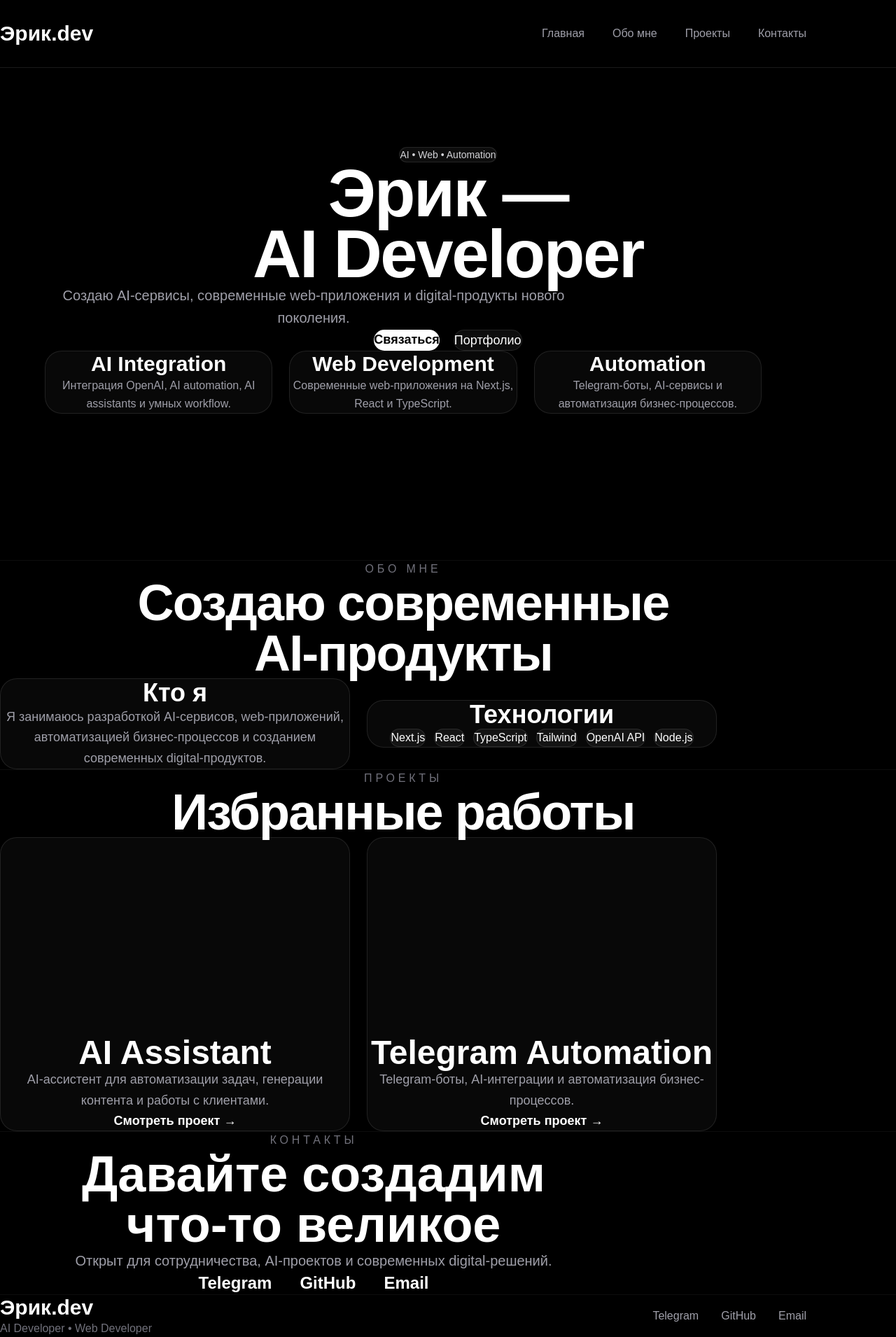
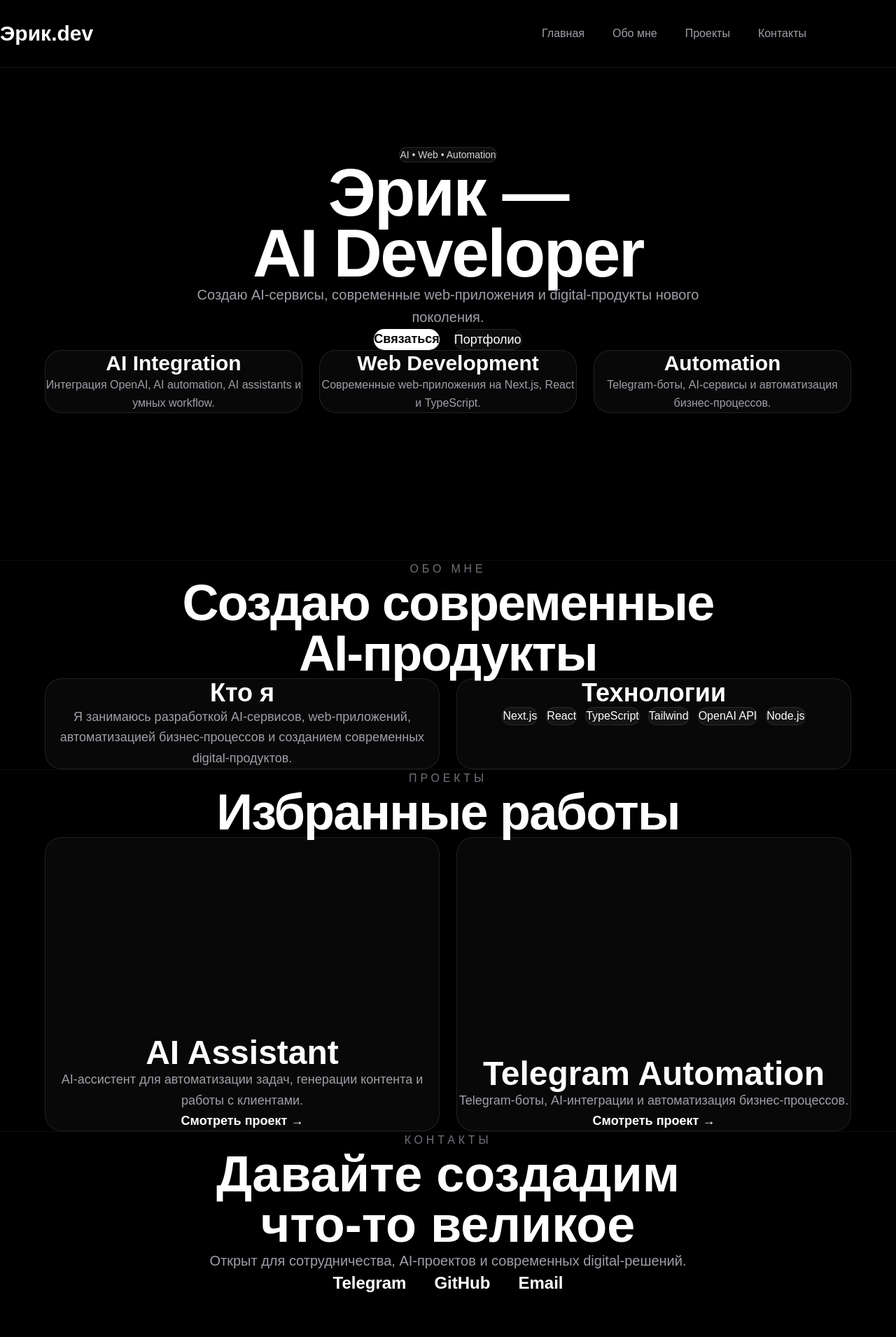
Before and after one commit to errorkorolevsky/eric-portfolio, a Next.js app: page / in a window 1280 px wide. Shown: the whole page at 70% size. After the commit the page ends 1849 px from the top, so only its background shows below. Built offline with nearby package versions, Linux system fonts and the light colour scheme.

Commit message:
real full center layout

```diff
--- a/app/page.tsx
+++ b/app/page.tsx
@@ -15,7 +15,7 @@ export default function Home() {
               Эрик.dev
             </h1>
 
-            <nav className="hidden md:flex items-center gap-10 text-zinc-400">
+            <nav className="hidden md:flex gap-10 text-zinc-400">
               <a href="#hero" className="hover:text-white transition">
                 Главная
               </a>
@@ -42,16 +42,16 @@ export default function Home() {
         id="hero"
         className="min-h-screen flex items-center justify-center pt-32"
       >
-        <div className="max-w-6xl mx-auto px-6 w-full">
+        <div className="w-full max-w-6xl mx-auto px-6">
 
           <motion.div
-            initial={{ opacity: 0, y: 80 }}
+            initial={{ opacity: 0, y: 60 }}
             animate={{ opacity: 1, y: 0 }}
             transition={{ duration: 1 }}
-            className="text-center"
+            className="flex flex-col items-center text-center"
           >
 
-            <div className="inline-flex items-center rounded-full border border-white/10 bg-white/5 px-5 py-2 text-sm text-zinc-300 mb-8">
+            <div className="mb-8 px-5 py-2 rounded-full border border-white/10 bg-white/5 text-sm text-zinc-300">
               AI • Web • Automation
             </div>
 
@@ -61,7 +61,7 @@ export default function Home() {
               AI Developer
             </h1>
 
-            <p className="mt-10 max-w-3xl mx-auto text-zinc-400 text-xl leading-relaxed">
+            <p className="mt-10 max-w-3xl text-zinc-400 text-xl leading-relaxed">
               Создаю AI-сервисы, современные web-приложения
               и digital-продукты нового поколения.
             </p>
@@ -87,9 +87,9 @@ export default function Home() {
           </motion.div>
 
           {/* HERO CARDS */}
-          <div className="grid md:grid-cols-3 gap-6 mt-24 max-w-5xl mx-auto place-items-center">
+          <div className="mt-24 grid grid-cols-1 md:grid-cols-3 gap-6">
 
-            <div className="w-full rounded-3xl border border-white/10 bg-white/[0.03] p-8 text-center">
+            <div className="rounded-3xl border border-white/10 bg-white/[0.03] p-8 text-center">
               <h3 className="text-3xl font-bold mb-4">
                 AI Integration
               </h3>
@@ -100,7 +100,7 @@ export default function Home() {
               </p>
             </div>
 
-            <div className="w-full rounded-3xl border border-white/10 bg-white/[0.03] p-8 text-center">
+            <div className="rounded-3xl border border-white/10 bg-white/[0.03] p-8 text-center">
               <h3 className="text-3xl font-bold mb-4">
                 Web Development
               </h3>
@@ -111,7 +111,7 @@ export default function Home() {
               </p>
             </div>
 
-            <div className="w-full rounded-3xl border border-white/10 bg-white/[0.03] p-8 text-center">
+            <div className="rounded-3xl border border-white/10 bg-white/[0.03] p-8 text-center">
               <h3 className="text-3xl font-bold mb-4">
                 Automation
               </h3>
@@ -130,9 +130,9 @@ export default function Home() {
       {/* ABOUT */}
       <section
         id="about"
-        className="py-32 border-t border-white/5"
+        className="py-32 border-t border-white/5 flex justify-center"
       >
-        <div className="max-w-6xl mx-auto px-6 text-center">
+        <div className="w-full max-w-6xl px-6 flex flex-col items-center text-center">
 
           <p className="uppercase tracking-[0.3em] text-zinc-500 mb-6">
             Обо мне
@@ -144,9 +144,9 @@ export default function Home() {
             AI-продукты
           </h2>
 
-          <div className="grid md:grid-cols-2 gap-6 mt-20 max-w-5xl mx-auto place-items-center">
+          <div className="mt-20 w-full grid grid-cols-1 md:grid-cols-2 gap-6">
 
-            <div className="w-full rounded-3xl border border-white/10 bg-white/[0.03] p-10 text-center">
+            <div className="rounded-3xl border border-white/10 bg-white/[0.03] p-10 text-center">
               <h3 className="text-4xl font-bold mb-6">
                 Кто я
               </h3>
@@ -159,7 +159,7 @@ export default function Home() {
               </p>
             </div>
 
-            <div className="w-full rounded-3xl border border-white/10 bg-white/[0.03] p-10 text-center">
+            <div className="rounded-3xl border border-white/10 bg-white/[0.03] p-10 text-center">
               <h3 className="text-4xl font-bold mb-6">
                 Технологии
               </h3>
@@ -193,9 +193,9 @@ export default function Home() {
       {/* PROJECTS */}
       <section
         id="projects"
-        className="py-32 border-t border-white/5"
+        className="py-32 border-t border-white/5 flex justify-center"
       >
-        <div className="max-w-6xl mx-auto px-6 text-center">
+        <div className="w-full max-w-6xl px-6 flex flex-col items-center text-center">
 
           <p className="uppercase tracking-[0.3em] text-zinc-500 mb-6">
             Проекты
@@ -205,9 +205,9 @@ export default function Home() {
             Избранные работы
           </h2>
 
-          <div className="grid md:grid-cols-2 gap-6 mt-20 max-w-5xl mx-auto place-items-center">
+          <div className="mt-20 w-full grid grid-cols-1 md:grid-cols-2 gap-6">
 
-            <div className="w-full rounded-3xl border border-white/10 bg-white/[0.03] p-10 min-h-[420px] flex flex-col justify-end text-center">
+            <div className="rounded-3xl border border-white/10 bg-white/[0.03] p-10 min-h-[420px] flex flex-col justify-end text-center">
               <h3 className="text-5xl font-bold mb-5">
                 AI Assistant
               </h3>
@@ -217,15 +217,12 @@ export default function Home() {
                 генерации контента и работы с клиентами.
               </p>
 
-              <a
-                href="#"
-                className="text-lg font-semibold hover:text-zinc-400 transition"
-              >
+              <a href="#" className="text-lg font-semibold">
                 Смотреть проект →
               </a>
             </div>
 
-            <div className="w-full rounded-3xl border border-white/10 bg-white/[0.03] p-10 min-h-[420px] flex flex-col justify-end text-center">
+            <div className="rounded-3xl border border-white/10 bg-white/[0.03] p-10 min-h-[420px] flex flex-col justify-end text-center">
               <h3 className="text-5xl font-bold mb-5">
                 Telegram Automation
               </h3>
@@ -235,10 +232,7 @@ export default function Home() {
                 и автоматизация бизнес-процессов.
               </p>
 
-              <a
-                href="#"
-                className="text-lg font-semibold hover:text-zinc-400 transition"
-              >
+              <a href="#" className="text-lg font-semibold">
                 Смотреть проект →
               </a>
             </div>
@@ -251,9 +245,9 @@ export default function Home() {
       {/* CONTACT */}
       <section
         id="contact"
-        className="py-32 border-t border-white/5"
+        className="py-32 border-t border-white/5 flex justify-center"
       >
-        <div className="max-w-4xl mx-auto px-6 text-center">
+        <div className="w-full max-w-4xl px-6 flex flex-col items-center text-center">
 
           <p className="uppercase tracking-[0.3em] text-zinc-500 mb-6">
             Контакты
@@ -301,37 +295,6 @@ export default function Home() {
         </div>
       </section>
 
-      {/* FOOTER */}
-      <footer className="border-t border-white/5 py-10">
-        <div className="max-w-6xl mx-auto px-6 flex flex-col md:flex-row items-center justify-between gap-6">
-
-          <div className="text-center md:text-left">
-            <h3 className="text-3xl font-black">
-              Эрик.dev
-            </h3>
-
-            <p className="text-zinc-500 mt-2">
-              AI Developer • Web Developer
-            </p>
-          </div>
-
-          <div className="flex gap-8 text-zinc-400">
-            <a href="https://t.me/ericilyano" target="_blank">
-              Telegram
-            </a>
-
-            <a href="https://github.com/errorkorolevsky" target="_blank">
-              GitHub
-            </a>
-
-            <a href="mailto:artemfi435@gmail.com">
-              Email
-            </a>
-          </div>
-
-        </div>
-      </footer>
-
     </main>
   );
 }
```
